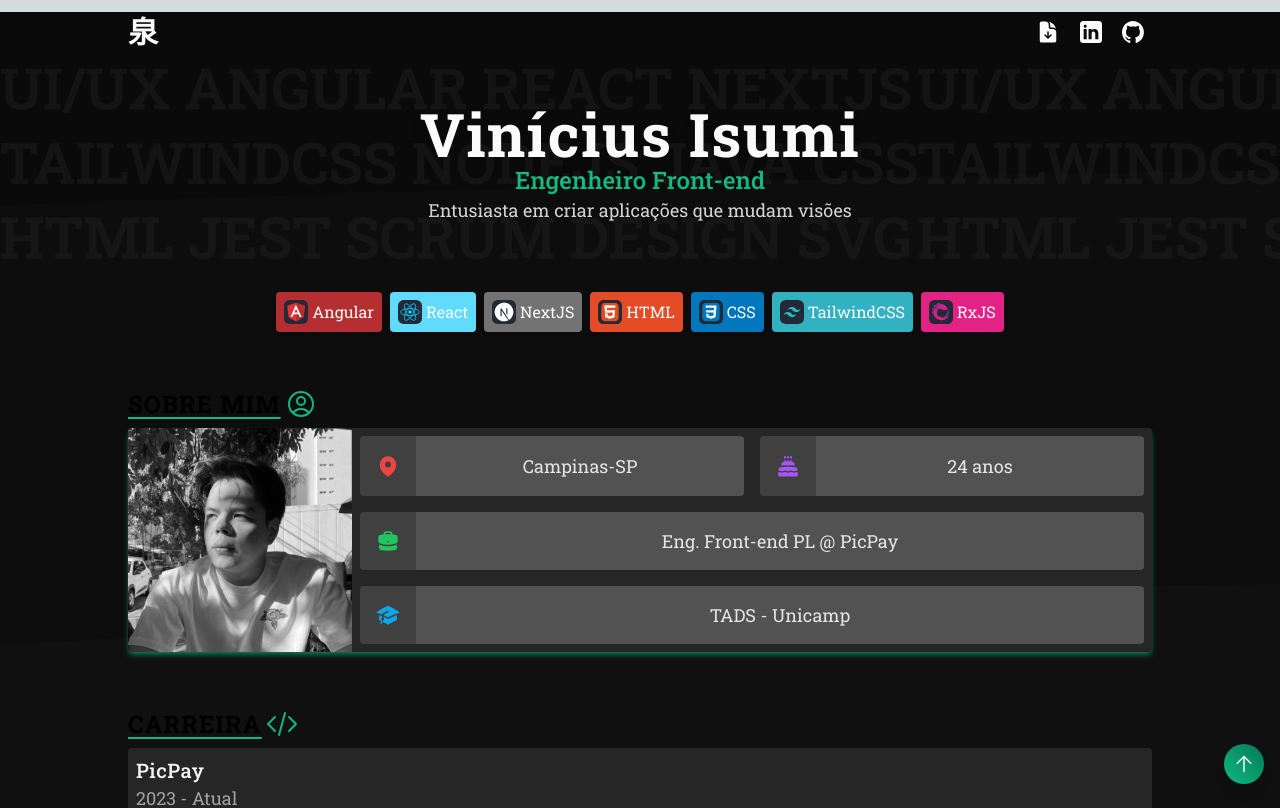
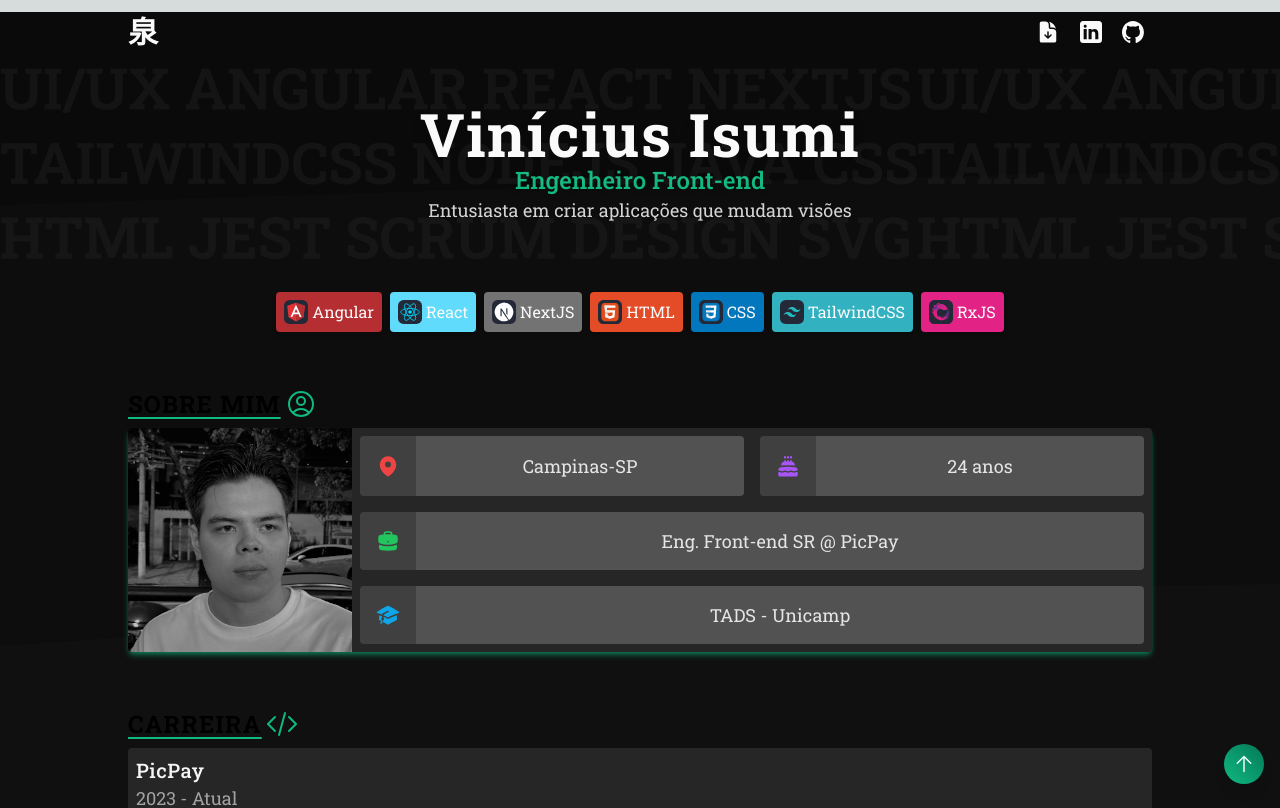
Before and after one commit to visumi/isumi-web-v2, a Next.js app: page / in a window 1280 px wide. Shown: the top 808 px of the page. Built offline with nearby package versions, Linux system fonts and the light colour scheme.

Commit message:
changed main info

```diff
--- a/app/components/about.tsx
+++ b/app/components/about.tsx
@@ -46,7 +46,7 @@ export default function About() {
             />
             <div className="flex flex-col w-full gap-2 md:gap-4">
               <Tag
-                title="Eng. Front-end PL @ PicPay"
+                title="Eng. Front-end SR @ PicPay"
                 icon={BriefcaseIcon}
                 iconColor="text-green-500"
                 className="flex-1"
```
Also changed, not shown: public/me.jpg.
